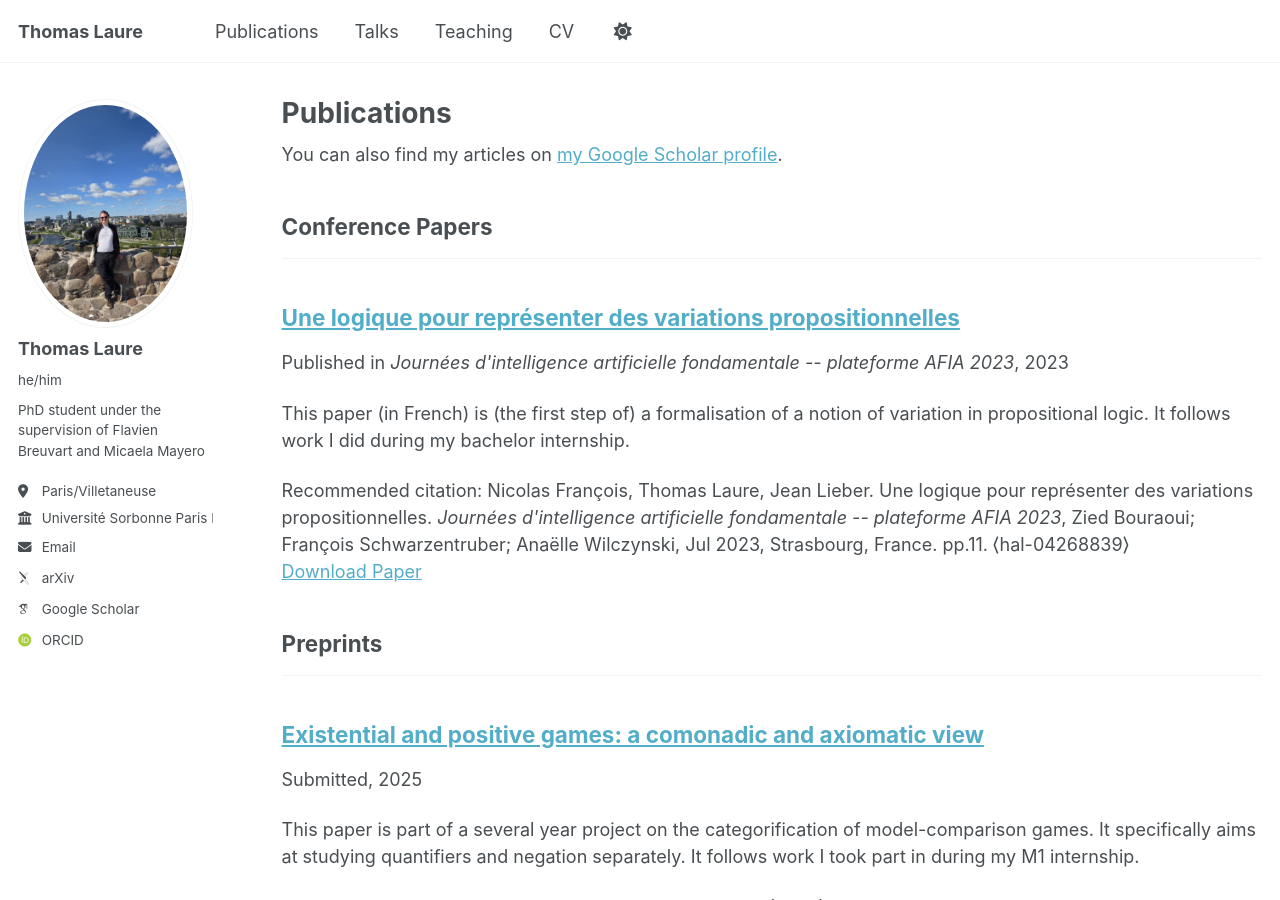
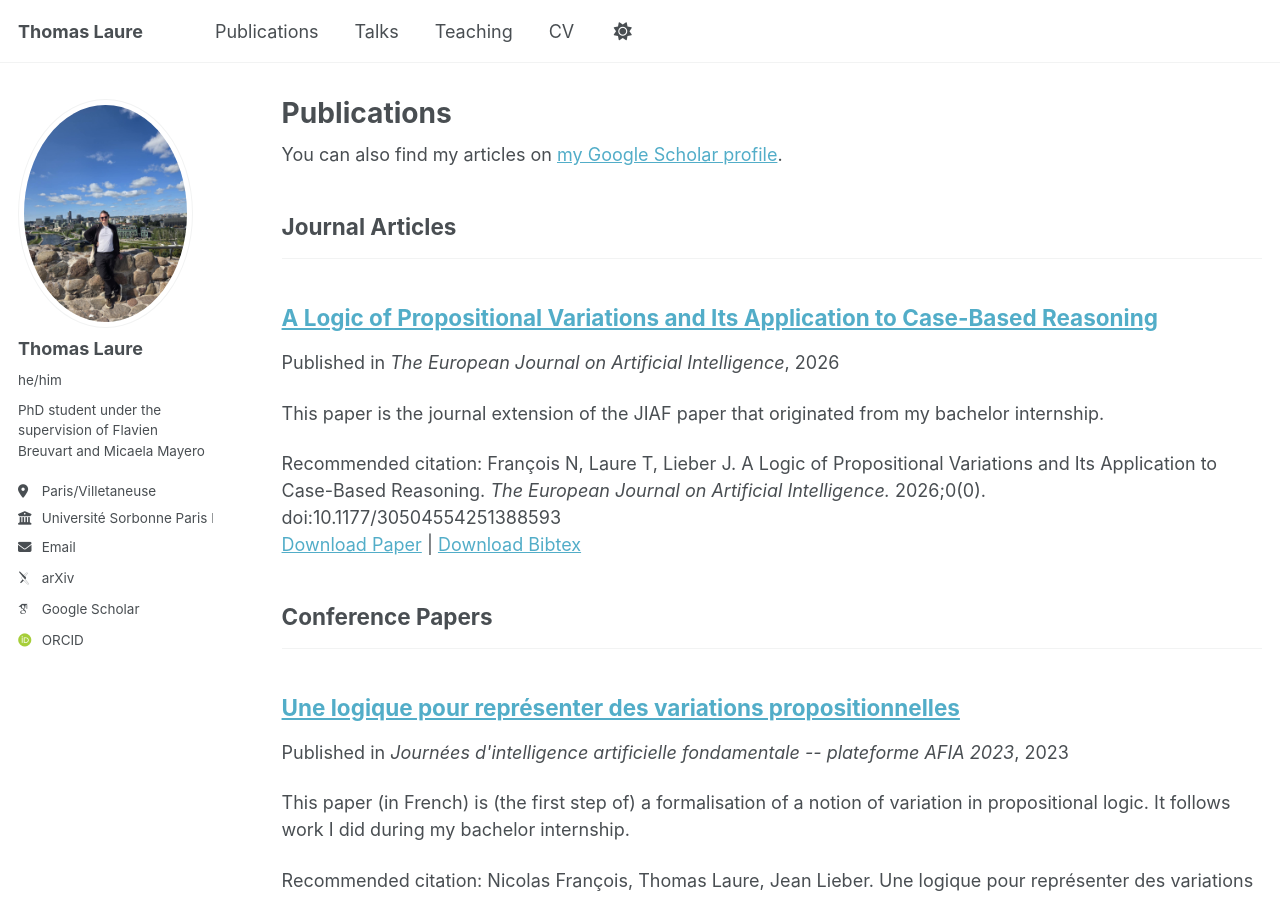
Before and after one commit to thomaslaure/thomaslaure.github.io, a Jekyll site: the page built from _pages/publications.html, in a window 1280 px wide and 900 px high. Built offline with Jekyll 4.4.1, drawn with Linux system fonts in a browser that asks for light colours; some web fonts are replaced; a script that is not in the unit is left out.

Commit message:
EJAI paper

```diff
--- a/_publications/2023-07-06-variation-logic.md
+++ b/_publications/2023-07-06-variation-logic.md
@@ -12,3 +12,5 @@ citation: "Nicolas François, Thomas Laure, Jean Lieber. Une logique pour repré
 ---
 
 La logique propositionnelle (comme d'autres logiques) peut être vue comme une façon de représenter des ensembles d'états du monde (les interprétations). La représentation de variations d'un ensemble d'états du monde à un autre est motivée par des travaux sur le raisonnement à partir de cas : la comparaison entre deux problèmes et le passage d'une solution à une autre peuvent être vus comme des variations d'un ensemble d'états à un autre. Cela a conduit à une notation pour représenter ces variations (une syntaxe) et cet article étudie comment associer à cette notation une sémantique en théorie des modèles dans laquelle une interprétation est un couple d'interprétations en logique propositionnelle (un des états et l'autre). L'article entame une étude classique de cette logique (syntaxe, sémantique, équivalences, NP-complétude de la satisfiabilité, etc.) et de façons d'associer à un couple de formules propositionnelles une formule de cette logique. L'article se termine par une discussion envisageant une poursuite de cette étude et des applications potentielles.
+
+This article has a [journal extension](https://thomaslaure.github.io/publication/2023-07-06-variation-logic).
--- /dev/null
+++ b/_publications/2026-04-08-variation-logic.md
@@ -0,0 +1,16 @@
+---
+title: "A Logic of Propositional Variations and Its Application to Case-Based Reasoning"
+collection: publications
+category: manuscripts
+permalink: /publication/2026-04-08-variation-logic
+excerpt: 'This paper is the journal extension of the JIAF paper that originated from my bachelor internship.'
+date: 2026-04-08
+venue: "The European Journal on Artificial Intelligence"
+slidesurl: #'https://academicpages.github.io/files/slides2.pdf'
+paperurl: 'https://doi.org/10.1177/30504554251388593'
+bibtexurl: 'https://thomaslaure.github.io/files/propositionalvariations.bib'
+citation: "François N, Laure T, Lieber J. A Logic of Propositional Variations and Its Application to Case-Based Reasoning.<i> The European Journal on Artificial Intelligence.</i> 2026;0(0). doi:10.1177/30504554251388593
+  "
+---
+
+Propositional logic (as other logics) can be seen as a way to represent sets of states of the world (by the sets of models of formulas). Representation of variations from a set of states of the world to another is motivated by studies on case-based reasoning (CBR): the comparison of two problems and the way a solution is transformed into another solution can be seen as variations from a set of states to another. This has led to a notation for representing these variations (a syntax) and this article studies how to associate to this notation a semantics based on model theory in which an interpretation is an ordered pair of interpretations in propositional logic. The article presents a classical study of this logic (syntax, semantics, properties, a formal system, etc.). It also explains how CBR can benefit from this logic, in particular through the representation of adaptation rules and to a case-based inference algorithm using such rules.
--- /dev/null
+++ b/files/propositionalvariations.bib
@@ -0,0 +1,28 @@
+@article{doi:10.1177/30504554251388593,
+author = {Nicolas François and Thomas Laure and Jean Lieber},
+title ={A Logic of Propositional Variations and Its Application to Case-Based Reasoning},
+
+journal = {The European Journal on Artificial Intelligence},
+volume = {0},
+number = {0},
+pages = {30504554251388593},
+year = {2026},
+doi = {10.1177/30504554251388593},
+
+URL = {
+
+        https://doi.org/10.1177/30504554251388593
+
+
+
+},
+eprint = {
+
+        https://doi.org/10.1177/30504554251388593
+
+
+
+}
+,
+    abstract = { Propositional logic (as other logics) can be seen as a way to represent sets of states of the world (by the sets of models of formulas). Representation of variations from a set of states of the world to another is motivated by studies on case-based reasoning (CBR): the comparison of two problems and the way a solution is transformed into another solution can be seen as variations from a set of states to another. This has led to a notation for representing these variations (a syntax) and this article studies how to associate to this notation a semantics based on model theory in which an interpretation is an ordered pair of interpretations in propositional logic. The article presents a classical study of this logic (syntax, semantics, properties, a formal system, etc.). It also explains how CBR can benefit from this logic, in particular through the representation of adaptation rules and to a case-based inference algorithm using such rules. }
+}
```
